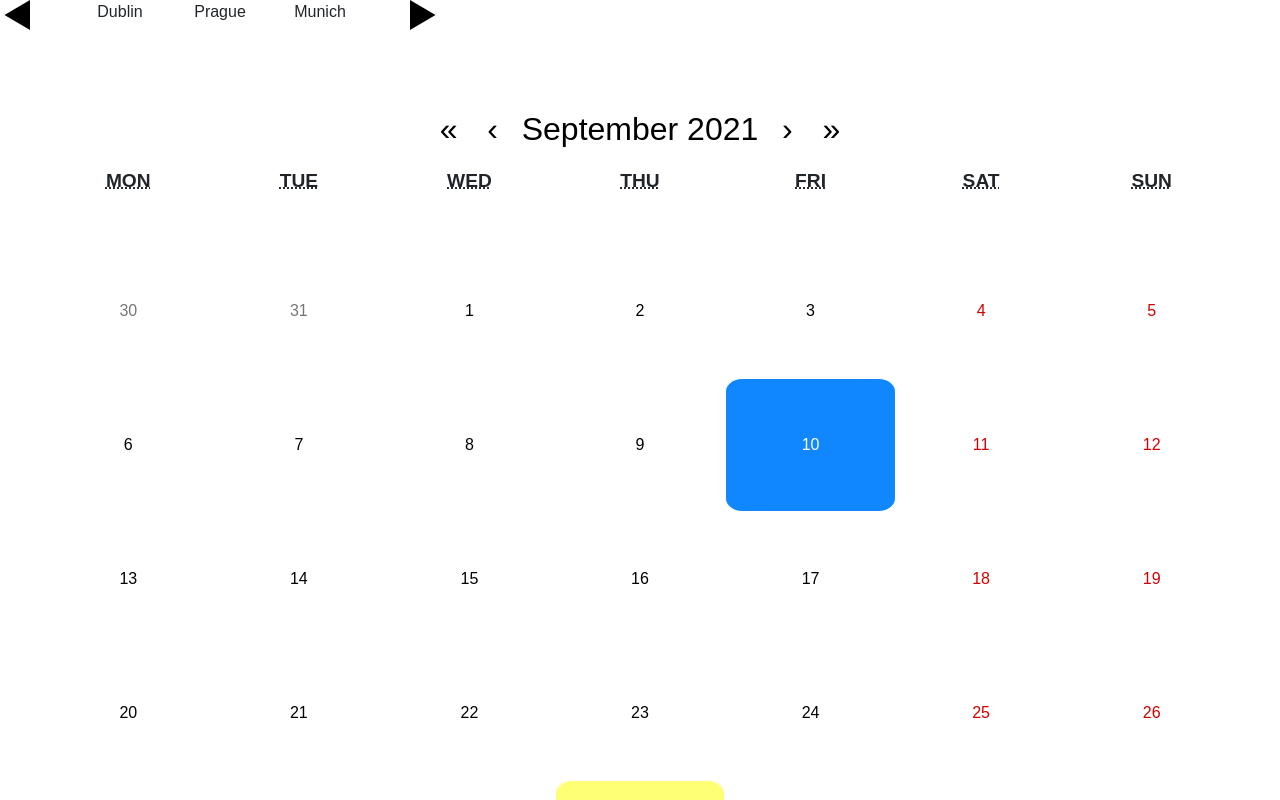
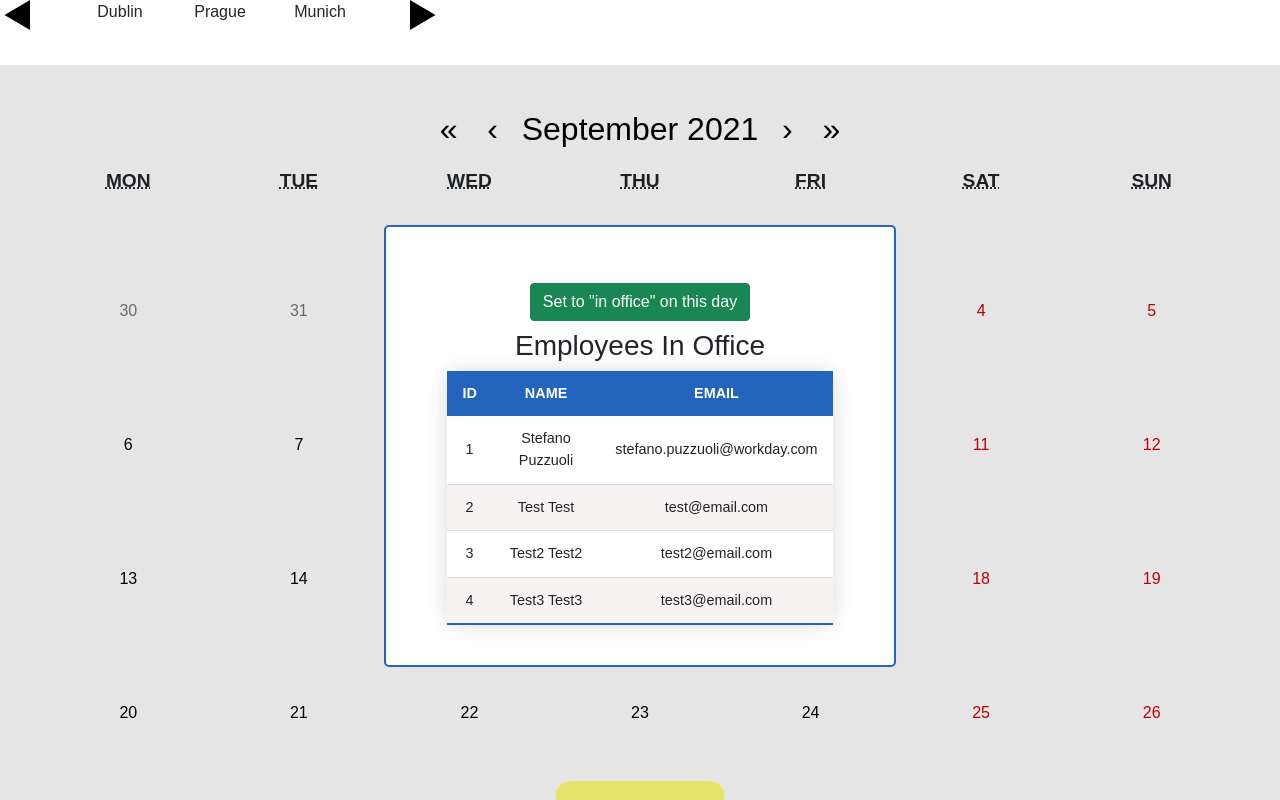
Before and after one commit to adrienWorkday/innovatopia, a React (Create React App) app in the folder social-web-app/: page / in a window 1280 px wide. Both pictures are taken after a click on the button "10". Shown: the top 800 px of the page. Built offline with nearby package versions, Linux system fonts and the light colour scheme.

Commit message:
Add employees table as popup

```diff
--- a/social-web-app/src/App.css
+++ b/social-web-app/src/App.css
@@ -44,6 +44,23 @@
 .employees-in-office {
   width: 30%;
   text-align: center;
+  position: fixed;
+  z-index: 0;
+  width: 100%;
+  height: 100%;
+  background-color: rgba(0, 0, 0, 0.1);
+  margin-top: -850px;
+}
+
+.modal_content {
+  background-color: white;
+  position: absolute;
+  top: 20%;
+  left: 30%;
+  width: 40%;
+  padding: 40px;
+  border-radius: 5px;
+  border: 2px solid #2364bd;
 }
 
 .content-table {
--- a/social-web-app/src/App.js
+++ b/social-web-app/src/App.js
@@ -34,8 +34,8 @@ function App() {
               value.getFullYear()
           */
           />
-        {visibility && <EmployeesInOffice />}
       </div>
+      {visibility && <EmployeesInOffice />}
     </div>
   );
 }
--- a/social-web-app/src/EmployeesInOffice.js
+++ b/social-web-app/src/EmployeesInOffice.js
@@ -64,6 +64,7 @@ class EmployeesInOffice extends Component {
  render() {
     return (
        <div class="employees-in-office">
+          <div className="modal_content">
         <Button variant={this.inOrOutStyle} className="mt-3 m-2" onClick={this.handleSetUnsetOffice}>
                 {this.setOrUnset}
         </Button>
@@ -78,6 +79,7 @@ class EmployeesInOffice extends Component {
              </tbody>
           </table>
        </div>
+       </div>
     )
  }
 
```
